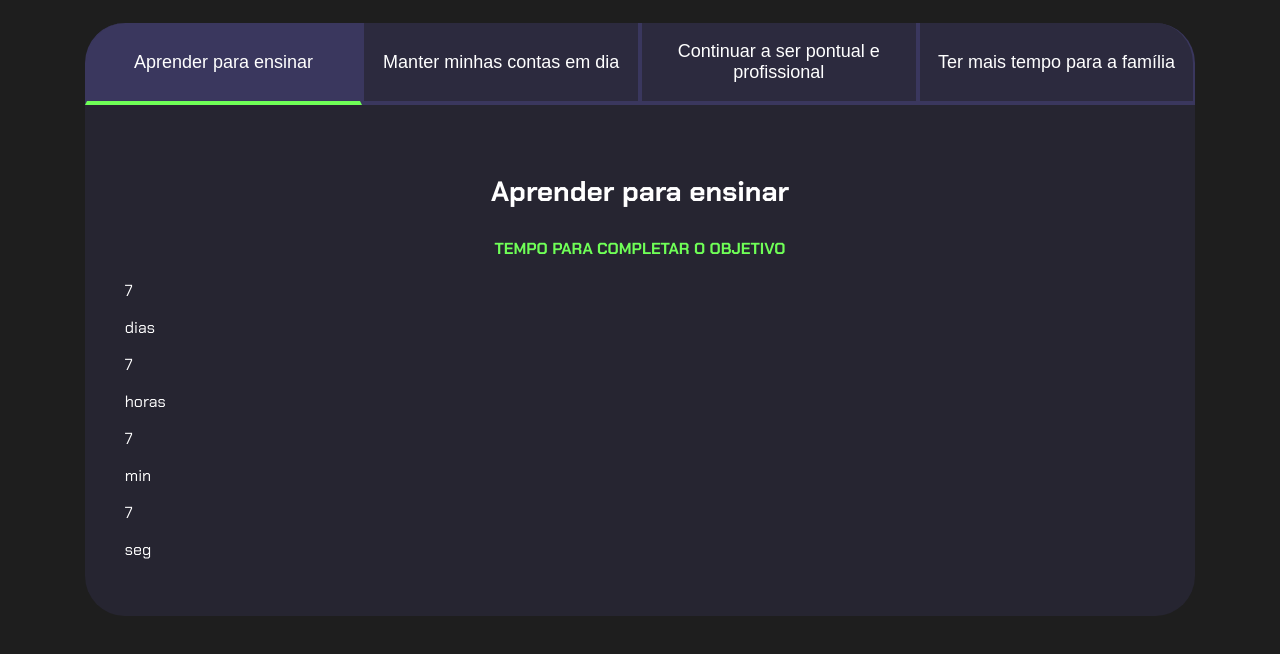
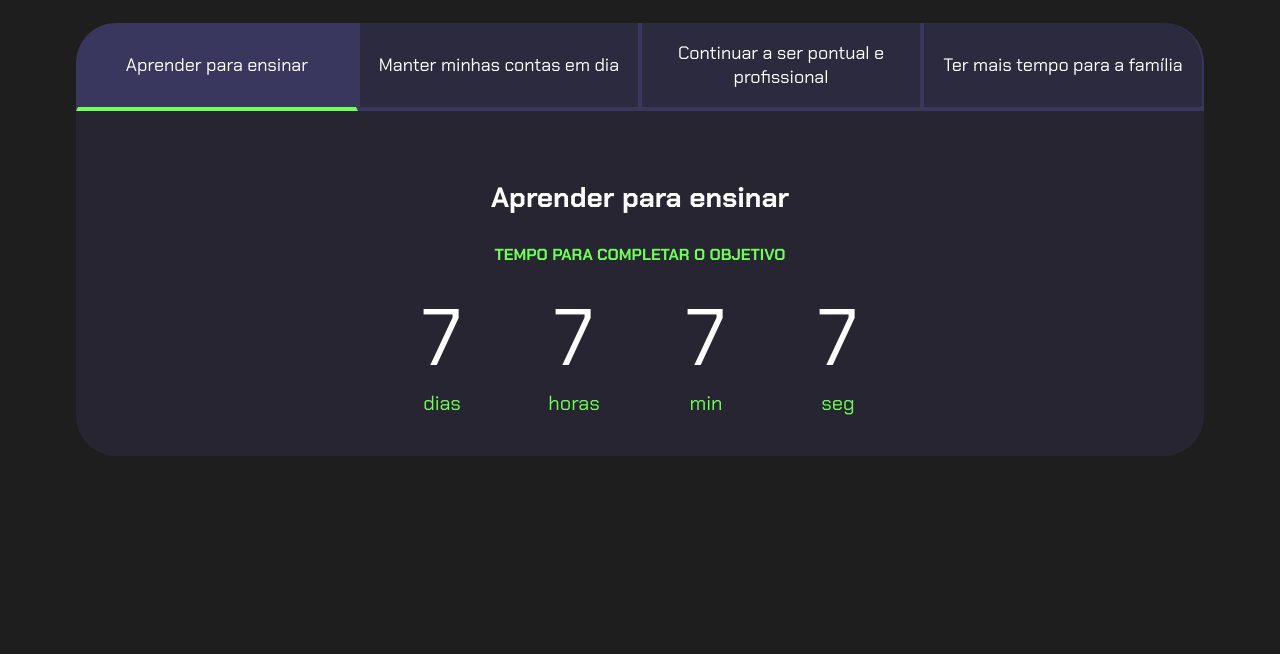
Before and after one commit to davi0801/davi-arlinda, a plain HTML site: page davi arlinda/index.html in a window 1280 px wide. Shown: the part 80-734 px from the top of the page. Drawn offline with Linux system fonts and the light colour scheme.

Commit message:
Update style.css

```diff
--- a/davi arlinda/style.css
+++ b/davi arlinda/style.css
@@ -36,8 +36,9 @@ body {
     color: var(--verde);
 }
 
+
 .botao {
-    font-family: "Crakra Petch", sans-serif;
+    font-family: 'Chakra Petch', sans-serif;
     background-color: var(--botao-inativo);
     color: var(--branco);
     display: flex;
@@ -60,8 +61,7 @@ body {
     display: block;
 }
 
-.botao.ativo {
-
+.botao.ativo{
     background-color: var(--botao-ativo);
     border-bottom: 4px solid var(--verde);
 }
@@ -83,11 +83,35 @@ body {
     font-size: 28px;
     text-align: center;
 }
-
 .aba-conteudo-titulo-secundario{
     text-align: center;
     color: var(--verde);
     text-transform: uppercase;
+}
+
+.contador{
+    display:flex;
+    justify-content: center;
+    flex-wrap: wrap;
+}
+.contador-digito{
+    padding: 0 16px;
+    text-align: center;
+    min-width: 100px;
+}
+.contador-digito-numero{
+    font-size: 80px;
+    margin: 0;
+}
+
+
+
+
+.contador-digito-texto{
+    color: var(--verde);
+    font-size: 20px;
+    margin: 0;
+
 }
 
 @media screen and (min-width: 768px) {
```
